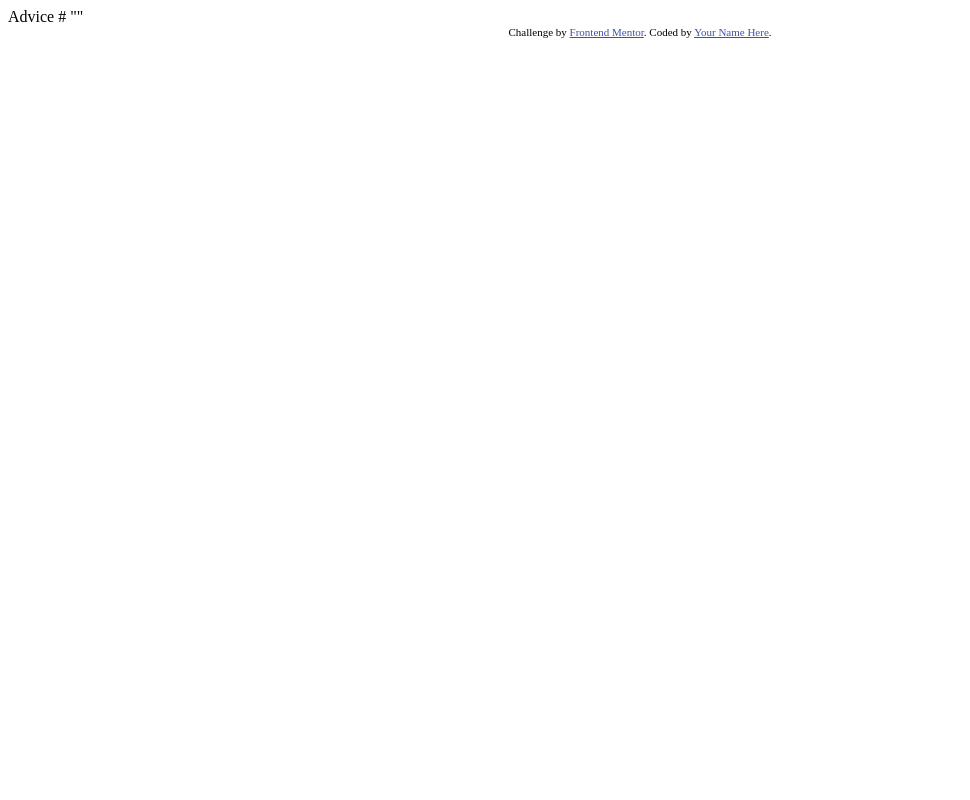
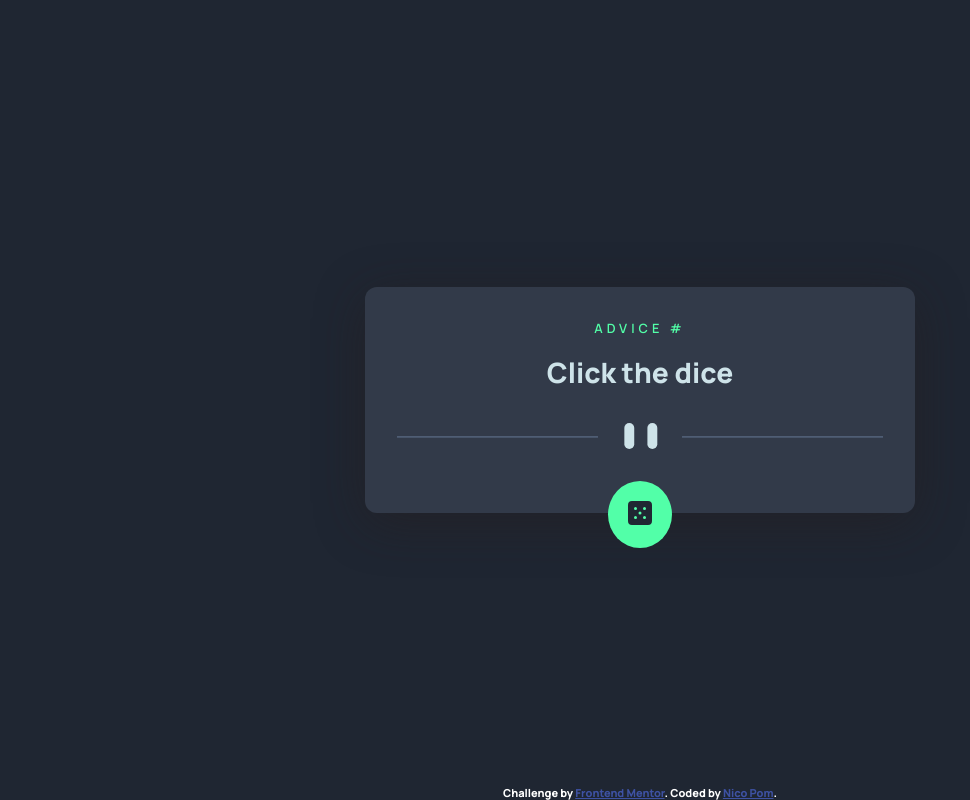
Before and after one commit to NicoPom/Advice-Generator-App-Main, a plain HTML site: page index.html in a window 1280 px wide. Shown: the whole page, without its empty margins (0-970 px from the left). Drawn offline with Linux system fonts and the light colour scheme.

Commit message:
html css js completed

```diff
--- a/index.html
+++ b/index.html
@@ -3,22 +3,20 @@
   <head>
     <meta charset="UTF-8" />
     <meta name="viewport" content="width=device-width, initial-scale=1.0" />
-    <!-- displays site properly based on user's device -->
-
     <link
       rel="icon"
       type="image/png"
-      sizes="32x32"
-      href="./images/favicon-32x32.png"
-    />
-
+      sizes="32x32" href="./images/favicon-32x32.png"/>
+    <link rel="preconnect" href="https://fonts.googleapis.com">
+    <link rel="preconnect" href="https://fonts.gstatic.com" crossorigin>
+    <link href="https://fonts.googleapis.com/css2?family=Manrope:wght@200;300;400;500;600;700;800&display=swap" rel="stylesheet">  <!--font-->
+    <link rel="stylesheet" href="style.css">
     <title>Frontend Mentor | Advice generator app</title>
-
-    <!-- Feel free to remove these styles or customise in your own stylesheet 👍 -->
     <style>
       .attribution {
         font-size: 11px;
         text-align: center;
+        color: white;
       }
       .attribution a {
         color: hsl(228, 45%, 44%);
@@ -26,15 +24,21 @@
     </style>
   </head>
   <body>
-    Advice #<!-- Advice ID goes here -->
+    <main >
+      <h1 >Advice #<span id="num" ></span></h1><!-- Advice ID goes here -->
 
-    "<!-- Advice text goes here -->"
+      <p id="quote">Click the dice</p>
+      <img class="divider" src="images\pattern-divider-mobile.svg" alt="pattern pattern-divider-mobile">
+      <button class="dice-button">
+        <img class="dice" src="images\icon-dice.svg" alt="dice icon">
+      </button>
+  </main>
 
-    <div class="attribution">
-      Challenge by
-      <a href="https://www.frontendmentor.io?ref=challenge" target="_blank"
+    <footer class="attribution">
+      Challenge by <a href="https://www.frontendmentor.io/challenges/advice-generator-app-QdUG-13db" target="_blank"
         >Frontend Mentor</a
-      >. Coded by <a href="#">Your Name Here</a>.
-    </div>
+      >. Coded by <a href="https://github.com/NicoPom" target="_blank">Nico Pom</a>.
+    </footer>
   </body>
+  <script src="main.js"></script>
 </html>
--- /dev/null
+++ b/main.js
@@ -0,0 +1,67 @@
+/* BUTTON ANIMATION */
+const button = document.getElementsByClassName('dice-button')[0];
+const dice = document.getElementsByClassName('dice')[0];
+const diceColor = document.getElementsByTagName('path')[0];
+let degrees = 0;
+
+button.addEventListener("mouseup", Roll);
+button.addEventListener("mouseenter", Glow);
+button.addEventListener("mouseleave", Reverse);
+
+
+function Roll() { // turn 180 deg every click
+    degrees += 180;
+    dice.style.transform = "rotate(" + degrees + "deg)";
+    dice.style.transition = "1s";
+}
+function Glow() { // glow button
+    button.style.animation = "glowOut 0.5s forwards";
+}
+function Reverse(){ //reverse glow button
+    button.style.animation ="glowIn 0.5s ";
+}
+
+/* insert new advice and id number on click from "advice json api" */
+
+const quote = document.getElementById('quote');
+const num = document.getElementById('num');
+const main = document.getElementsByTagName('main')[0];
+
+
+button.addEventListener("mouseup", refresh);
+
+function refresh(){
+    fetch('https://api.adviceslip.com/advice')
+    .then(response => response.json())
+    .then(data => {
+        quote.innerHTML ='"' + data.slip.advice + '"';
+        num.innerHTML= data.slip.id;
+    });
+    // fade in animation - add a class then remove it when animation ends
+    quote.classList.add('fadeIn');
+    num.classList.add('fadeIn');
+
+
+    quote.addEventListener("animationend", ()=> {
+        quote.classList.remove('fadeIn');
+    });
+    num.addEventListener("animationend", ()=> {
+        num.classList.remove('fadeIn');
+    });
+
+}
+
+// Change divider src on window resize
+
+const divider = document.getElementsByClassName('divider')[0];
+
+window.addEventListener("resize", resize)
+
+function resize(){
+    if (window.innerWidth > 700){
+        divider.src = "images/pattern-divider-desktop.svg";
+    }
+    else {
+        divider.src = "images/pattern-divider-mobile.svg";
+    };
+}
--- /dev/null
+++ b/style.css
@@ -0,0 +1,110 @@
+*,
+*::before,
+*::after {
+  box-sizing: border-box;
+  margin: 0;
+  padding: 0;
+}
+:root {
+  --Light-Cyan: hsl(193, 38%, 86%);
+  --Neon-Green: hsl(150, 100%, 66%);
+  --Grayish-Blue: hsl(217, 19%, 38%);
+  --Dark-Grayish-Blue: hsl(217, 19%, 24%);
+  --Dark-Blue: hsl(218, 23%, 16%);
+}
+html {
+  height: 100%;
+}
+body {
+  height: 100vh;
+  background: var(--Dark-Blue);
+  font-family: "Manrope", sans-serif;
+  font-weight: 800;
+  text-align: center;
+  display: flex;
+  place-content: center;
+}
+
+main {
+  background: var(--Dark-Grayish-Blue);
+  width: 90%;
+  min-width: 290px;
+  max-width: 450px;
+  margin: auto;
+  padding: 2rem;
+  border-radius: 12px;
+  box-shadow: 0px 10px 50px rgba(39, 28, 28, 0.472);
+  position: relative;
+}
+h1 {
+  color: var(--Neon-Green);
+  font-size: 0.8rem;
+  letter-spacing: 0.25rem;
+  text-transform: uppercase;
+  font-weight: 600;
+  margin-bottom: 1rem;
+}
+p {
+  color: var(--Light-Cyan);
+  font-size: 28px;
+}
+.divider {
+  margin: auto;
+  display: block;
+  margin-top: 2rem;
+  margin-bottom: 2rem;
+  width: 100%;
+}
+button {
+  background-color: var(--Neon-Green);
+  padding: 1.25rem;
+  border: 0px;
+  border-radius: 50%;
+  display: block;
+  position: absolute;
+  left: 50%;
+  transform: translateX(-50%);
+  cursor: pointer;
+}
+footer {
+  position: absolute;
+  bottom: 0;
+  width: 100%;
+  margin-left: auto;
+}
+
+@media only screen and (min-width: 700px) {
+  main {
+    max-width: 550px;
+  }
+}
+
+/* GLOW EFFECT */
+@keyframes glowOut {
+  from {
+    box-shadow: none;
+  }
+  to {
+    box-shadow: 0px 0px 20px var(--Neon-Green);
+  }
+}
+@keyframes glowIn {
+  from {
+    box-shadow: 0px 0px 20px var(--Neon-Green);
+  }
+  to {
+    box-shadow: none;
+  }
+}
+/* FADE IN EFFECT */
+.fadeIn {
+  animation: fadeIn 1.5s;
+}
+@keyframes fadeIn {
+  0% {
+    opacity: 0;
+  }
+  100% {
+    opacity: 1;
+  }
+}
```
Also changed, not shown: images/favicon-32x32.png (added), images/icon-dice.svg (added), images/pattern-divider-desktop.svg (added), images/pattern-divider-mobile.svg (added).
